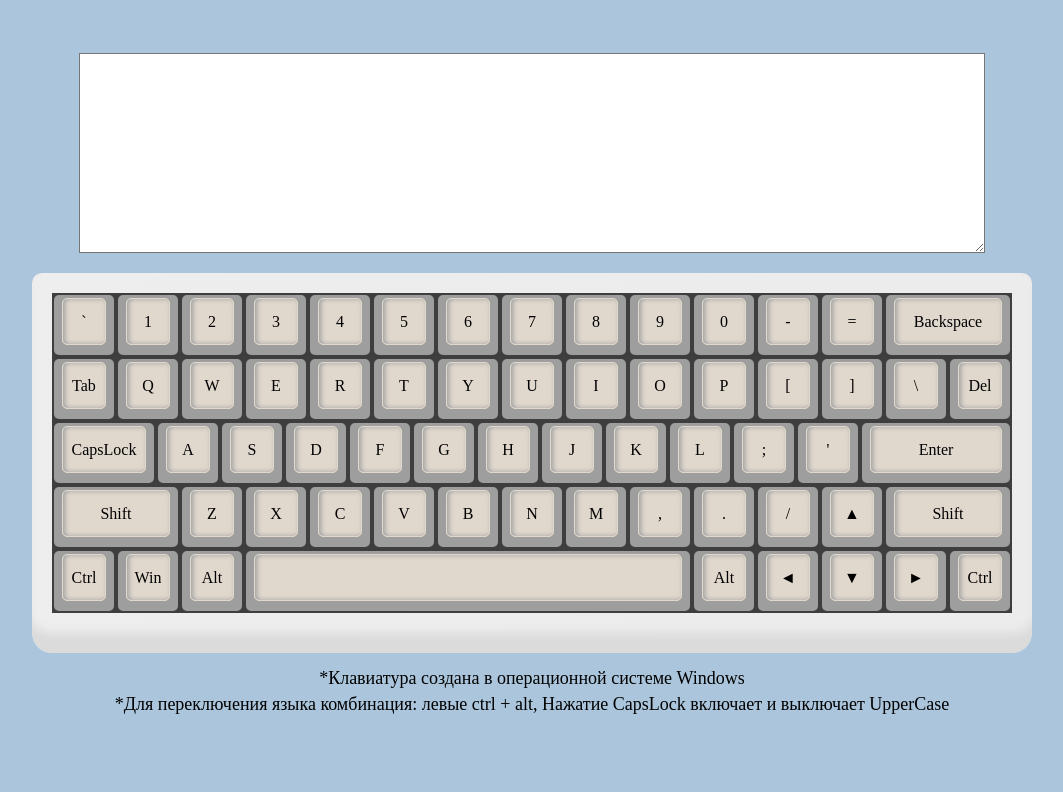
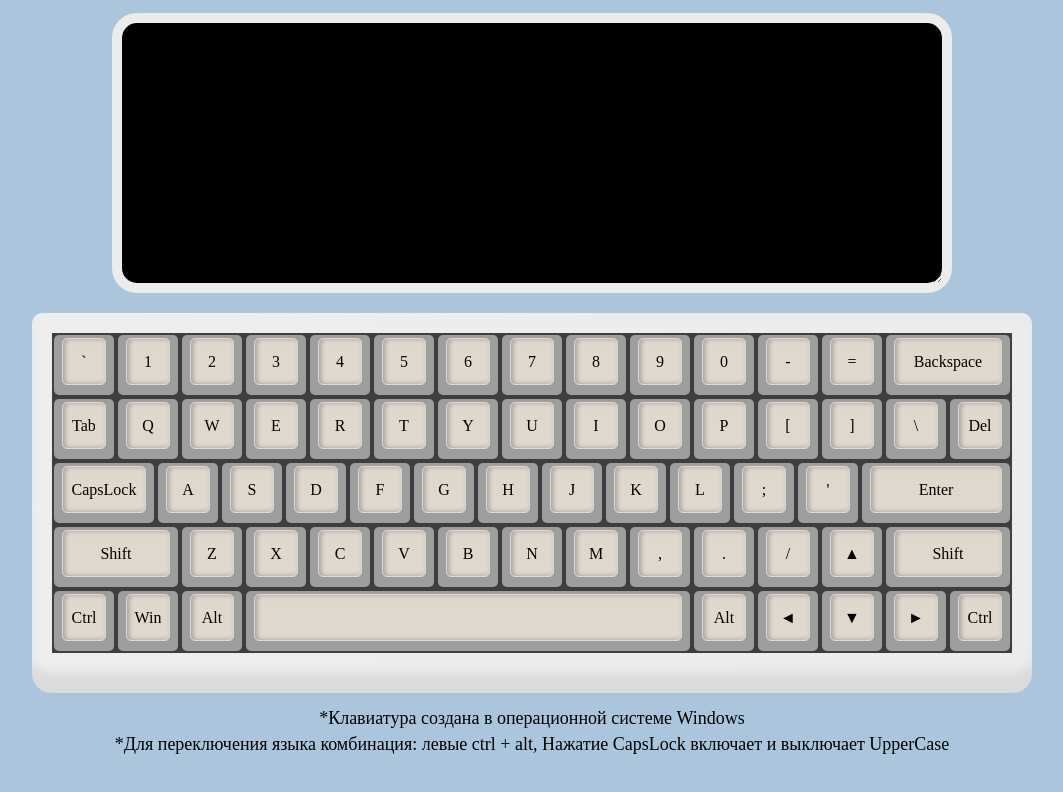
Before and after one commit to Kuljeanne/virtual-keyboard, a website built with webpack: page src/index.html in a window 1280 px wide. Shown: the whole page, without its empty margins (108-1171 px from the left). Built offline with nearby package versions, Linux system fonts and the light colour scheme.

Commit message:
fix: some styles

```diff
--- a/src/components/keyboard/Keyboard.js
+++ b/src/components/keyboard/Keyboard.js
@@ -1,29 +1,35 @@
 import Key from '../key/Key';
 
-const KEY_CODE = [['Backquote', 'Digit1', 'Digit2', 'Digit3', 'Digit4', 'Digit5', 'Digit6', 'Digit7',
-  'Digit8', 'Digit9', 'Digit0', 'Minus', 'Equal', 'Backspace'], ['Tab', 'KeyQ', 'KeyW', 'KeyE', 'KeyR',
-  'KeyT', 'KeyY', 'KeyU', 'KeyI', 'KeyO', 'KeyP', 'BracketLeft', 'BracketRight', 'Backslash'],
-['CapsLock', 'KeyA', 'KeyS', 'KeyD', 'KeyF', 'KeyG', 'KeyH', 'KeyJ', 'KeyK', 'KeyL', 'Semicolon', 'Quote', 'Enter'],
-['ShiftLeft', 'KeyZ', 'KeyX', 'KeyC', 'KeyV', 'KeyB', 'KeyN', 'KeyM', 'Comma', 'Period', 'Slash', 'ArrowUp', 'ShiftRight'],
-['ControlLeft', 'MetaLeft', 'AltLeft', 'Space', 'AltRight', 'ArrowLeft', 'ArrowDown', 'ArrowRight', 'ControlRight']];
+const KEY_CODE = [
+  ['Backquote', 'Digit1', 'Digit2', 'Digit3', 'Digit4', 'Digit5', 'Digit6', 'Digit7', 'Digit8', 'Digit9', 'Digit0', 'Minus', 'Equal', 'Backspace'],
+  ['Tab', 'KeyQ', 'KeyW', 'KeyE', 'KeyR', 'KeyT', 'KeyY', 'KeyU', 'KeyI', 'KeyO', 'KeyP', 'BracketLeft', 'BracketRight', 'Backslash'],
+  ['CapsLock', 'KeyA', 'KeyS', 'KeyD', 'KeyF', 'KeyG', 'KeyH', 'KeyJ', 'KeyK', 'KeyL', 'Semicolon', 'Quote', 'Enter'],
+  ['ShiftLeft', 'KeyZ', 'KeyX', 'KeyC', 'KeyV', 'KeyB', 'KeyN', 'KeyM', 'Comma', 'Period', 'Slash', 'ArrowUp', 'ShiftRight'],
+  ['ControlLeft', 'MetaLeft', 'AltLeft', 'Space', 'AltRight', 'ArrowLeft', 'ArrowDown', 'ArrowRight', 'ControlRight'],
+];
 
-const ALL_KEYS_ENG = [['`', '1', '2', '3', '4', '5', '6', '7', '8', '9', '0', '-', '=', 'Backspace'],
+const ALL_KEYS_ENG = [
+  ['`', '1', '2', '3', '4', '5', '6', '7', '8', '9', '0', '-', '=', 'Backspace'],
   ['Tab', 'Q', 'W', 'E', 'R', 'T', 'Y', 'U', 'I', 'O', 'P', '[', ']', '\\', 'Delete'],
   ['CapsLock', 'A', 'S', 'D', 'F', 'G', 'H', 'J', 'K', 'L', ';', "'", 'Enter'],
   ['ShiftLeft', 'Z', 'X', 'C', 'V', 'B', 'N', 'M', ',', '.', '/', 'ArrowUp', 'ShiftRight'],
-  ['ControlLeft', 'Win', 'AltLeft', 'Space', 'AltRight', 'ArrowLeft', 'ArrowDown', 'ArrowRight', 'ControlRight']];
+  ['ControlLeft', 'Win', 'AltLeft', 'Space', 'AltRight', 'ArrowLeft', 'ArrowDown', 'ArrowRight', 'ControlRight'],
+];
 
-const ALL_KEYS_RU = [['Ё', '1', '2', '3', '4', '5', '6', '7', '8', '9', '0', '-', '=', 'Backspace'],
+const ALL_KEYS_RU = [
+  ['Ё', '1', '2', '3', '4', '5', '6', '7', '8', '9', '0', '-', '=', 'Backspace'],
   ['Tab', 'Й', 'Ц', 'У', 'К', 'Е', 'Н', 'Г', 'Ш', 'Щ', 'З', 'Х', 'Ъ', '\\', 'Delete'],
   ['CapsLock', 'Ф', 'Ы', 'В', 'А', 'П', 'Р', 'О', 'Л', 'Д', 'Ж', 'Э', 'Enter'],
   ['ShiftLeft', 'Я', 'Ч', 'С', 'М', 'И', 'Т', 'Ь', 'Б', 'Ю', '.', 'ArrowUp', 'ShiftRight'],
-  ['ControlLeft', 'Win', 'AltLeft', 'Space', 'AltRight', 'ArrowLeft', 'ArrowDown', 'ArrowRight', 'ControlRight']];
+  ['ControlLeft', 'Win', 'AltLeft', 'Space', 'AltRight', 'ArrowLeft', 'ArrowDown', 'ArrowRight', 'ControlRight'],
+];
 
 // const shiftSymbols =
-// ['~', '!', '@', '#', '$', '%', '^', '&', '*', '(', ')', '_', '+', ''];
+// ['~', '!', '@', '#', '$', '%', '^', '&', '*', '(', ')', '_', '+'];
 export default class Keyboard {
   constructor(lang) {
     this.lang = lang;
+    this.caps = false;
     this.cls = 'keyboard';
     this.lineCLS = 'keyboard_line';
     this.keyboardNode = null;
--- a/src/components/text-area/Textarea.js
+++ b/src/components/text-area/Textarea.js
@@ -1,6 +1,6 @@
 export default function createTextArea() {
   const node = document.createElement('textarea');
   node.setAttribute('autofocus', true);
-  node.classList.add('text-area');
+  node.classList.add('textarea');
   return node;
 }
--- a/src/components/text-area/_textarea.scss
+++ b/src/components/text-area/_textarea.scss
@@ -1,10 +1,14 @@
-.text-area {
-  width: 900px;
-  height: 200px;
-  background-color: #fff;
+.textarea {
+  width: 80%;
+  height: 30vh;
   font-size: 22px;
+  background-color: #000;
+  color: #fff;
+  border-radius: 25px;
+  border: 10px solid #ececec;
+  padding: 10px;
 }
 
-.text-area:focus {
+.textarea:focus {
   outline: none;
 }
--- a/src/components/virtual-keyboard/_app.scss
+++ b/src/components/virtual-keyboard/_app.scss
@@ -12,7 +12,6 @@ body {
 
 .virtual-keyboard {
   width: 1000px;
-  height: 600px;
   display: flex;
   flex-direction: column;
   align-items: center;
--- a/src/index.html
+++ b/src/index.html
@@ -4,7 +4,7 @@
   <meta charset="UTF-8">
   <meta http-equiv="X-UA-Compatible" content="IE=edge">
   <meta name="viewport" content="width=device-width, initial-scale=1.0">
-  <title>Keyboard</title>
+  <title>Virtual Keyboard</title>
   <link rel="shortcut icon" href="assets/favicon.svg" type="image/x-icon">
 </head>
 <body>
```
